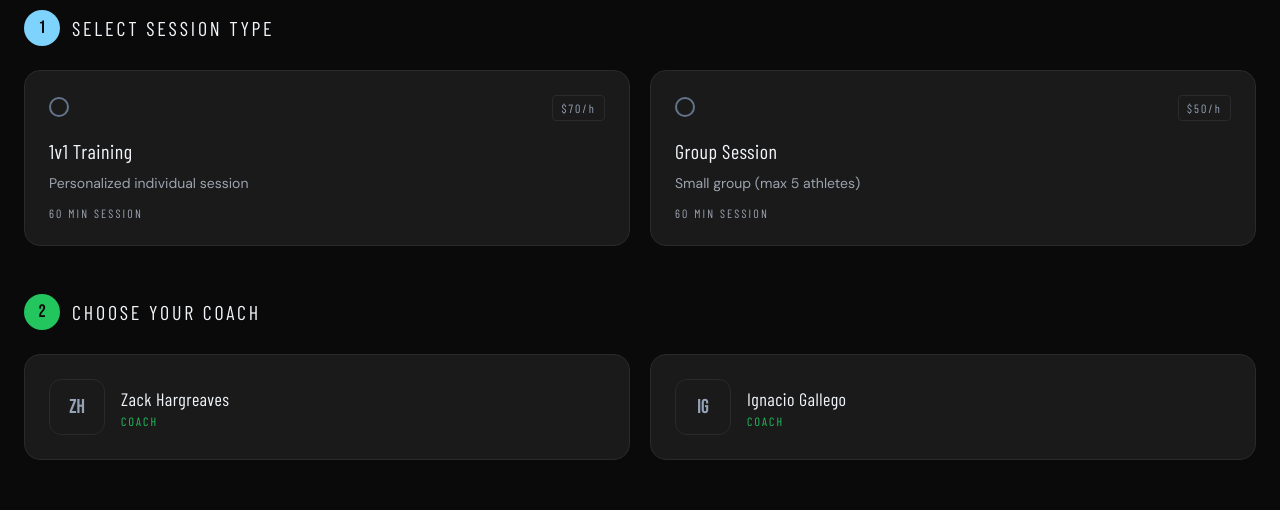
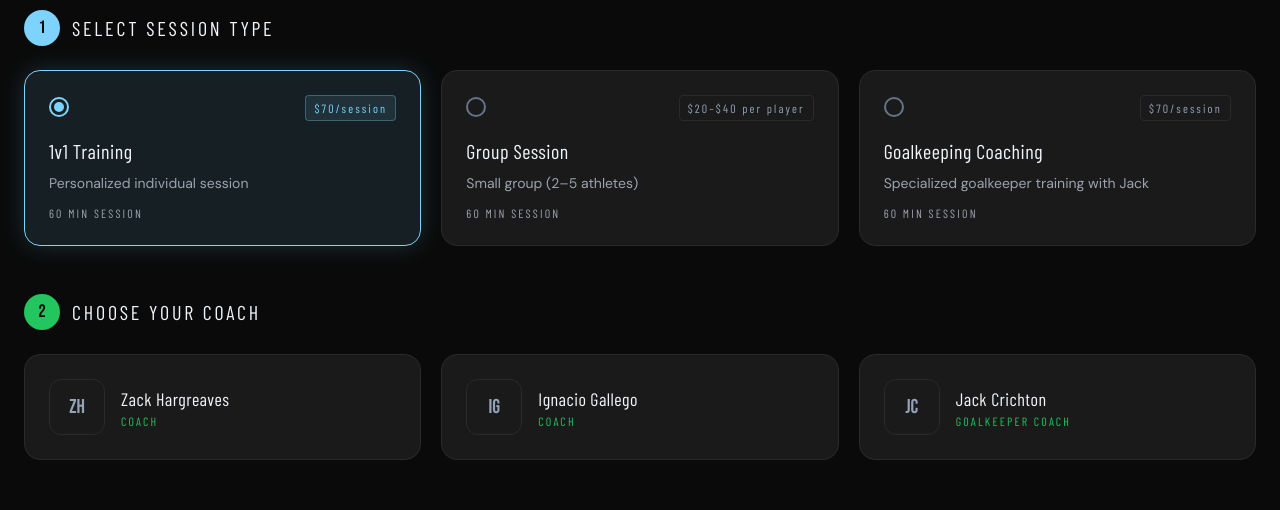
Before and after one commit to savannahathleticacademy-sys/savannah-athletic, a React (Vite) app: page /book in a window 1280 px wide. Shown: the part 650-1160 px from the top of the page. Built offline with nearby package versions, Linux system fonts and the light colour scheme; a web font is replaced by a local one.

Commit message:
Update Book.jsx

```diff
--- a/src/Book.jsx
+++ b/src/Book.jsx
@@ -3,24 +3,32 @@ import PageHero from './PageHero.jsx'
 
 const sessionTypes = [
   {
-    id: '1 on 1',
+    id: '1v1',
     label: '1v1 Training',
     desc: 'Personalized individual session',
     duration: '60 min',
-    price: '$70/h',
+    price: '$70/session',
   },
   {
     id: 'group',
     label: 'Group Session',
-    desc: 'Small group (max 5 athletes)',
+    desc: 'Small group (2–5 athletes)',
     duration: '60 min',
-    price: '$50/h',
+    price: '$20–$40 per player',
+  },
+  {
+    id: 'goalkeeping',
+    label: 'Goalkeeping Coaching',
+    desc: 'Specialized goalkeeper training with Jack',
+    duration: '60 min',
+    price: '$70/session',
   },
 ]
 
 const coaches = [
   { id: 'zack', name: 'Zack Hargreaves', title: 'Coach', initials: 'ZH' },
   { id: 'ignacio', name: 'Ignacio Gallego', title: 'Coach', initials: 'IG' },
+  { id: 'jack', name: 'Jack Crichton', title: 'Goalkeeper Coach', initials: 'JC' },
 ]
 
 const hours = ['16:00', '17:00', '18:00', '19:00', '20:00', '21:00']
@@ -73,10 +81,26 @@ export default function Book() {
       ? 'Zack Hargreaves'
       : selectedCoach === 'ignacio'
       ? 'Ignacio Gallego'
+      : selectedCoach === 'jack'
+      ? 'Jack Crichton'
       : ''
 
   const selectedSessionLabel =
-    sessionType === '1v1' ? '1v1 Training' : 'Group Session'
+    sessionType === '1v1'
+      ? '1v1 Training'
+      : sessionType === 'group'
+      ? 'Group Session'
+      : 'Goalkeeping Coaching'
+
+  const availableCoaches =
+    sessionType === 'goalkeeping'
+      ? coaches.filter((coach) => coach.id === 'jack')
+      : coaches
+
+  const onSelectSessionType = (typeId) => {
+    setSessionType(typeId)
+    setSelectedCoach(null)
+  }
 
   const onSubmit = async (event) => {
     event.preventDefault()
@@ -154,7 +178,7 @@ export default function Book() {
               </h2>
             </div>
 
-            <div className="grid grid-cols-1 md:grid-cols-2 gap-5">
+            <div className="grid grid-cols-1 md:grid-cols-3 gap-5">
               {sessionTypes.map((type) => {
                 const active = sessionType === type.id
 
@@ -162,14 +186,14 @@ export default function Book() {
                   <button
                     type="button"
                     key={type.id}
-                    onClick={() => setSessionType(type.id)}
+                    onClick={() => onSelectSessionType(type.id)}
                     className={`text-left rounded-2xl border p-6 transition-all duration-300 ${
                       active
                         ? 'border-primary bg-primary/10 shadow-[0_0_24px_rgba(125,211,252,0.18)]'
                         : 'border-skill-border bg-skill-card hover:border-primary/30'
                     }`}
                   >
-                    <div className="flex items-start justify-between mb-4">
+                    <div className="flex items-start justify-between mb-4 gap-4">
                       <div
                         className={`w-5 h-5 border-2 rounded-full flex items-center justify-center flex-shrink-0 mt-0.5 ${
                           active ? 'border-primary' : 'border-slate-500'
@@ -204,6 +228,37 @@ export default function Book() {
                 )
               })}
             </div>
+
+            {sessionType === 'group' && (
+              <div className="mt-6 rounded-2xl border border-skill-border bg-skill-card p-5">
+                <div className="text-xs font-heading tracking-[0.18em] uppercase text-accent-green mb-4">
+                  Group Session Pricing
+                </div>
+
+                <div className="grid grid-cols-2 sm:grid-cols-4 gap-3">
+                  <div className="rounded-xl border border-skill-border bg-skill-black p-4 text-center">
+                    <div className="text-sm text-text-main font-heading">2 Players</div>
+                    <div className="text-xs text-text-muted mt-1">$40 per player</div>
+                  </div>
+                  <div className="rounded-xl border border-skill-border bg-skill-black p-4 text-center">
+                    <div className="text-sm text-text-main font-heading">3 Players</div>
+                    <div className="text-xs text-text-muted mt-1">$30 per player</div>
+                  </div>
+                  <div className="rounded-xl border border-skill-border bg-skill-black p-4 text-center">
+                    <div className="text-sm text-text-main font-heading">4 Players</div>
+                    <div className="text-xs text-text-muted mt-1">$25 per player</div>
+                  </div>
+                  <div className="rounded-xl border border-skill-border bg-skill-black p-4 text-center">
+                    <div className="text-sm text-text-main font-heading">5 Players</div>
+                    <div className="text-xs text-text-muted mt-1">$20 per player</div>
+                  </div>
+                </div>
+
+                <p className="text-text-muted text-sm mt-4">
+                  Small group sessions require a minimum of 2 players and allow a maximum of 5 players.
+                </p>
+              </div>
+            )}
           </div>
 
           <div className="mb-12">
@@ -222,8 +277,8 @@ export default function Book() {
               </h2>
             </div>
 
-            <div className="grid grid-cols-1 md:grid-cols-2 gap-5">
-              {coaches.map((coach) => {
+            <div className="grid grid-cols-1 md:grid-cols-3 gap-5">
+              {availableCoaches.map((coach) => {
                 const active = selectedCoach === coach.id
 
                 return (
```
